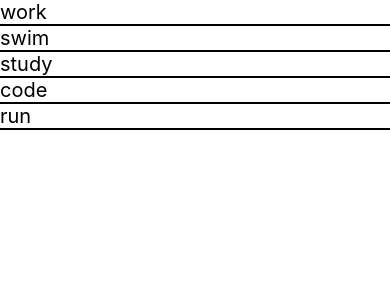
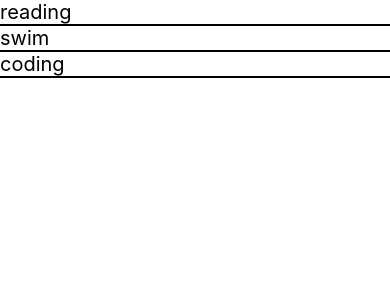
Before and after one commit to DumbWaysStudent/DW12STM3F_todolist, a React Native app: screen / in a window 390 px wide. Shown: the top 300 px of the page. Built offline with nearby package versions, Linux system fonts and the light colour scheme.

Commit message:
editing name file and name funct

```diff
--- a/App.js
+++ b/App.js
@@ -1,6 +1,6 @@
 import React from 'react';
 import {View} from 'react-native';
-import ListTodo from './Todo/list_todo';
+import ListTodo from './todo';
 
 //todo make_list
 const App = () => {
--- a/Todo/list_todo.js
+++ /dev/null
@@ -1,15 +0,0 @@
-import React from 'react';
-import {View, Text} from 'react-native';
-const App = () => {
-  const data = ['work', 'swim', 'study', 'code', 'run'];
-
-  return (
-    <View>
-      {data.map(item => (
-        <Text style={{borderBottomWidth: 2, fontSize: 20}}>{item}</Text>
-      ))}
-    </View>
-  );
-};
-
-export default App;
--- /dev/null
+++ b/todo/index.js
@@ -0,0 +1,21 @@
+import React, {useState} from 'react';
+import {View, Text} from 'react-native';
+const App = () => {
+  const [todo, setTodo] = useState([
+    {id: 0, todo: 'reading'},
+    {id: 1, todo: 'swim'},
+    {id: 2, todo: 'coding'},
+  ]);
+
+  return (
+    <View>
+      {todo.map(item => (
+        <Text key={item.id} style={{borderBottomWidth: 2, fontSize: 20}}>
+          {item.todo}
+        </Text>
+      ))}
+    </View>
+  );
+};
+
+export default App;
```
